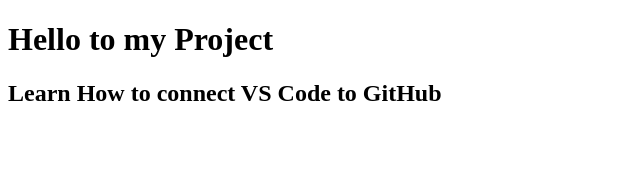
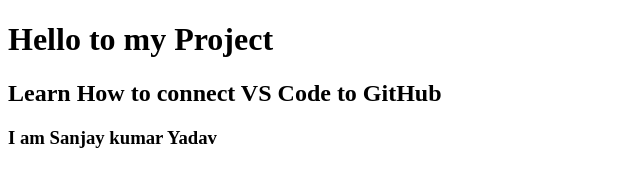
Before and after one commit to Sanjay295/kavyanproject, a plain HTML site: page index.html in a window 1280 px wide. Shown: the whole page, without its empty margins (0-640 px from the left). Drawn offline with Linux system fonts and the light colour scheme.

Commit message:
Changing H3

```diff
--- a/index.html
+++ b/index.html
@@ -9,6 +9,7 @@
 <body>
     <h1>Hello to my Project</h1>
     <h2>Learn How to connect VS Code to GitHub</h2>
+    <h3>I am Sanjay kumar Yadav</h3>
 
 </body>
 </html>
```
